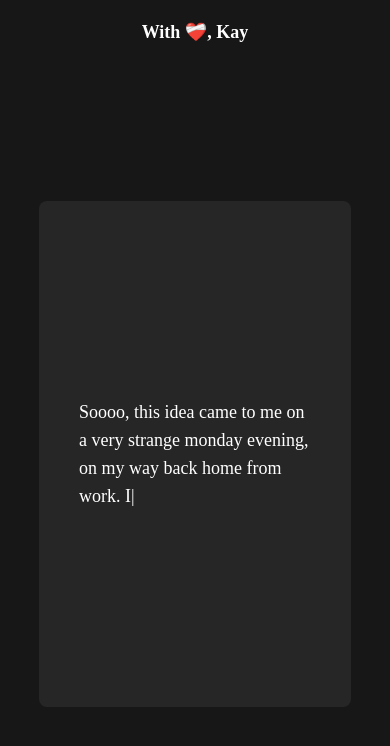
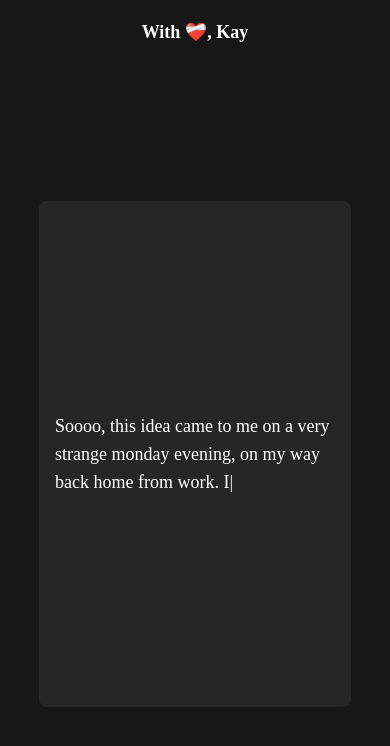
Before and after one commit to kayode-dev/w-love-kay, a React (Create React App) app: page /home in a window 390 px wide. Shown: the top 746 px of the page. Built offline with nearby package versions, Linux system fonts and the light colour scheme.

Commit message:
minor fixes

```diff
--- a/public/index.html
+++ b/public/index.html
@@ -5,10 +5,7 @@
     <link rel="icon" href="%PUBLIC_URL%/favicon.ico" />
     <meta name="viewport" content="width=device-width, initial-scale=1" />
     <meta name="theme-color" content="#000000" />
-    <meta
-      name="description"
-      content="Web site created using create-react-app"
-    />
+    <meta name="description" content="nothing but a spec of dust" />
     <link rel="apple-touch-icon" href="%PUBLIC_URL%/logo192.png" />
     <link rel="manifest" href="%PUBLIC_URL%/manifest.json" />
     <title>With ❤️‍🩹, Kay</title>
@@ -16,6 +13,5 @@
   <body>
     <noscript>You need to enable JavaScript to run this app.</noscript>
     <div id="root"></div>
-
   </body>
 </html>
--- a/src/views/home.jsx
+++ b/src/views/home.jsx
@@ -5,11 +5,11 @@ const Home = () => {
     <>
       <Navbar />
       <div className="main-body flex flex-col items-center ">
-        <div className="h-[60vh] w-4/5 bg-neutral-800 m-auto rounded-lg p-10 flex flex-col items-center justify-center overflow-y-auto">
+        <div className="h-[60vh] w-4/5 bg-neutral-800 m-auto rounded-lg p-4 md:p-8 flex flex-col items-center justify-center overflow-y-auto">
           <p className="text-lg">
             <TypeAnimation
               sequence={[
-                "Soooo, this idea came to me on a very strange monday evening, on my way back home from work. I am quite poor, considering the economy and all that, so i got to thinking, *how can i appreciate everyone that beleives in me/ made an effort to look out for me/ made me happy(a very difficult task that some did with ease) *",
+                "Soooo, this idea came to me on a very strange monday evening, on my way back home from work. I am quite poor, considering the economy and all that, so i got to thinking",
               ]}
               speed={40}
             />
```
